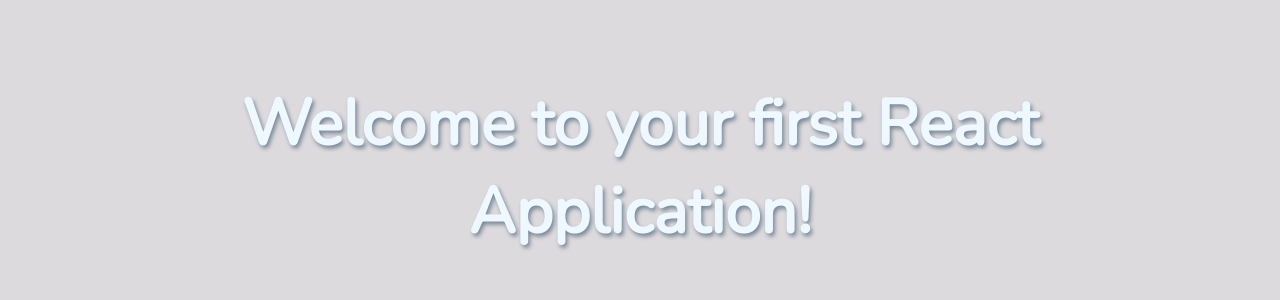
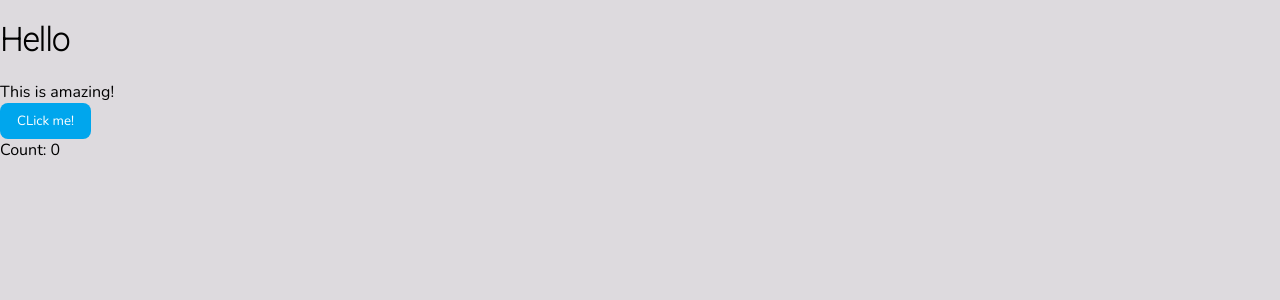
Before and after one commit to DanielHenderson-17/honey-rae-repairs, a React (Vite) app: page / in a window 1280 px wide. Shown: the top 300 px of the page. Built offline with nearby package versions, Linux system fonts and the light colour scheme.

Commit message:
first component, hooks, useState

```diff
--- a/src/App.jsx
+++ b/src/App.jsx
@@ -1,3 +1,20 @@
+import { useState } from "react"
+
 export const App = () => {
-  return <div className="welcome">Welcome to your first React Application!</div>
-}
+  const [count, setCount] = useState(0) // {stateVariable, setterFunction}
+
+
+  const handleBtnClick = () => {
+    setCount(count+1)
+    console.log(count)
+  }
+
+  return (
+    <>
+      <h1>Hello</h1>
+      <div>This is amazing!</div>
+      <button className="btn-secondary" onClick={handleBtnClick}>CLick me!</button>
+      <div>Count: {count}</div>
+    </>
+  );
+};
```
